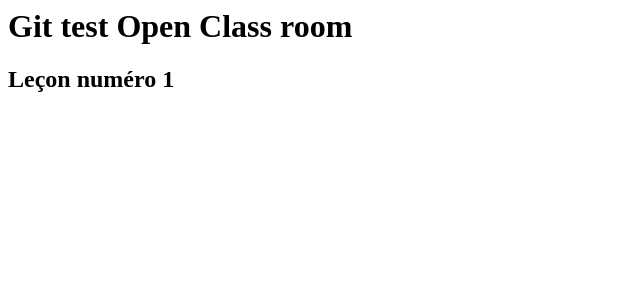
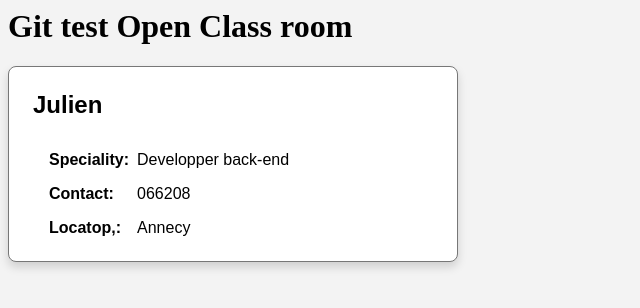
Before and after one commit to jumfive/OpenclassroomsProject, a plain HTML site: page index.html in a window 1280 px wide. Shown: the whole page, without its empty margins (0-640 px from the left). Drawn offline with Linux system fonts and the light colour scheme.

Commit message:
Modification index.html avec style.css

```diff
--- a/index.html
+++ b/index.html
@@ -1,8 +1,23 @@
 <html>
 <head>
+<meta http-equiv='Content-Type' content='text/html; charset=UTF-8' />
+<meta http-equiv="X-UA-Compatible" content="IE=edge">
+<meta name="viewport" content="width=device-width, initial-scale=1.0">
 <title>Git Open Class room</title>
+<link rel="stylesheet" href="style.css" />
 </head>
-<body><h1>Git test Open Class room</h1>
-<h2>Leçon numéro 1</h2>
+<body>
+<h1>Git test Open Class room</h1>
+<div class="card">
+    <h2 class="name">Julien</h2>
+    <div class="body">
+      <div class="label">Speciality:</div>
+      <div>Developper back-end</div>
+      <div class="label">Contact:</div>
+      <div>066208</div>
+      <div class="label">Locatop,:</div>
+      <div>Annecy</div>
+    </div>
+  </div>
 </body>
 </html>
--- /dev/null
+++ b/style.css
@@ -0,0 +1,30 @@
+body {
+  background: #F3F3F3;
+}
+
+.card {
+  background: white;
+  border: 1px solid #777;
+  border-radius: .5rem;
+  box-shadow: 0 5px 10px 0 rgba(0, 0, 0, .15);
+  max-width: 400px;
+  padding: 1.5rem;
+  font-family: Arial;
+}
+
+.name {
+  margin: 0;
+  margin-bottom: 2rem;
+}
+
+
+.body {
+  display: grid;
+  grid-template-columns: auto 1fr;
+  gap: 1rem .5rem;
+  padding: 0 1rem;
+}
+
+.label {
+  font-weight: bold;
+}
```
